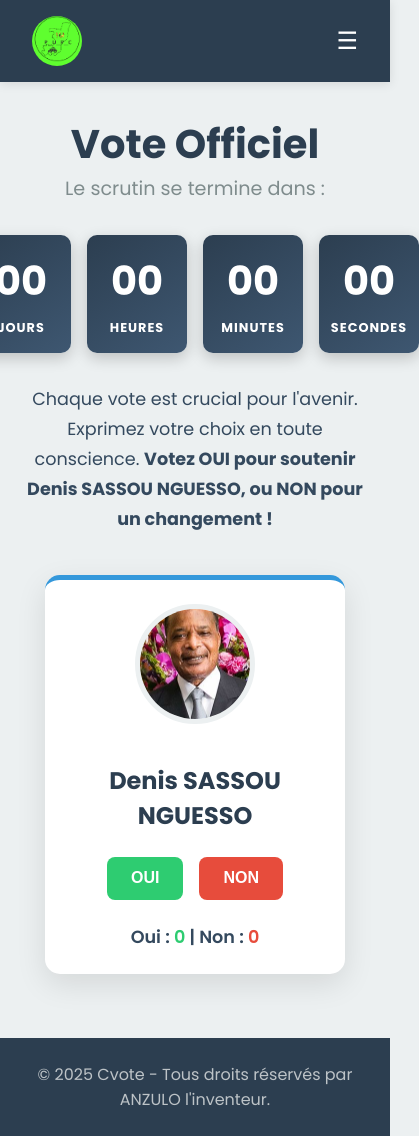
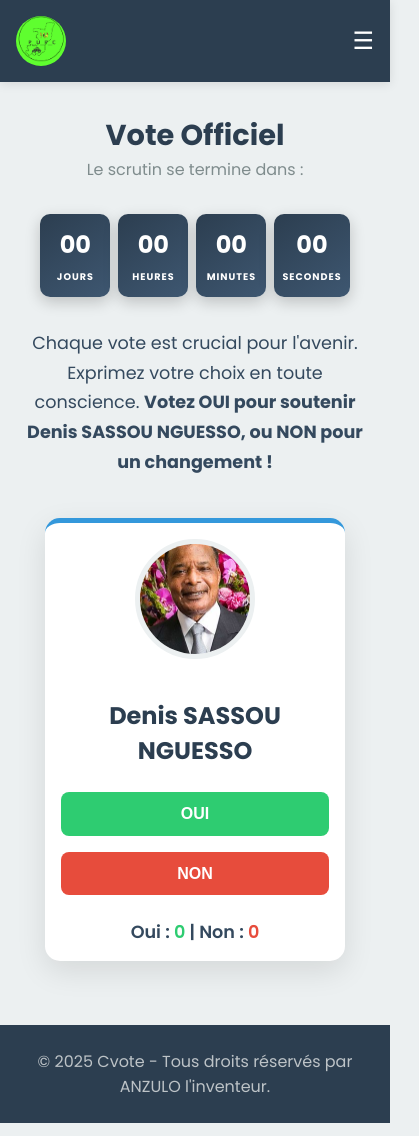
Before and after one commit to ginfreecss46/Chronicles_congo, a plain HTML site: page index.html in a window 390 px wide. Shown: the whole page, 419 px wide, since content can reach past the window. Drawn offline with nearby package versions, Linux system fonts and the light colour scheme.

Commit message:
Update index.html

```diff
--- a/index.html
+++ b/index.html
@@ -260,6 +260,58 @@
       padding: 1.5rem;
       margin-top: 2rem;
     }
+
+    /* --- RESPONSIVE DESIGN --- */
+    @media (max-width: 768px) {
+      h1 {
+        font-size: 2.2rem;
+      }
+      .subtitle {
+        font-size: 1.1rem;
+      }
+      .candidate {
+        width: 280px;
+      }
+      .time-segment {
+        min-width: 90px;
+        font-size: 2rem;
+        padding: 0.8rem 1rem;
+      }
+    }
+
+    @media (max-width: 480px) {
+      header {
+        padding: 1rem;
+      }
+      h1 {
+        font-size: 1.8rem;
+      }
+      .subtitle {
+        font-size: 1rem;
+      }
+      .countdown {
+        gap: 0.5rem;
+      }
+      .time-segment {
+        min-width: 70px;
+        font-size: 1.5rem;
+        padding: 0.8rem 0.5rem;
+      }
+      .time-segment .label {
+        font-size: 0.6rem;
+      }
+      .candidate {
+        width: 100%;
+        max-width: 300px;
+        padding: 1rem;
+      }
+      .vote-buttons {
+        flex-direction: column;
+      }
+      .info-box {
+        padding: 1.5rem;
+      }
+    }
   </style>
 </head>
 <body>
@@ -344,7 +396,7 @@
     // --- CONFIGURATION SUPABASE ---
     const SUPABASE_URL = 'https://bsrkenbhryypoopzhjjv.supabase.co';
     const SUPABASE_KEY = 'eyJhbGciOiJIUzI1NiIsInR5cCI6IkpXVCJ9.eyJpc3MiOiJzdXBhYmFzZSIsInJlZiI6ImJzcmtlbmJocnl5cG9vcHpoamp2Iiwicm9sZSI6ImFub24iLCJpYXQiOjE3NTQ2NzU3MjEsImV4cCI6MjA3MDI1MTcyMX0.M5nYtwioasT4zqIqRT7h5181zB93DiqEby66pVagsck';
-    const supabase = supabase.createClient(SUPABASE_URL, SUPABASE_KEY);
+    const supabase = window.supabase.createClient(SUPABASE_URL, SUPABASE_KEY);
 
     // --- INTERFACE UTILISATEUR ---
     document.getElementById("menuButton").onclick = () => {
```
